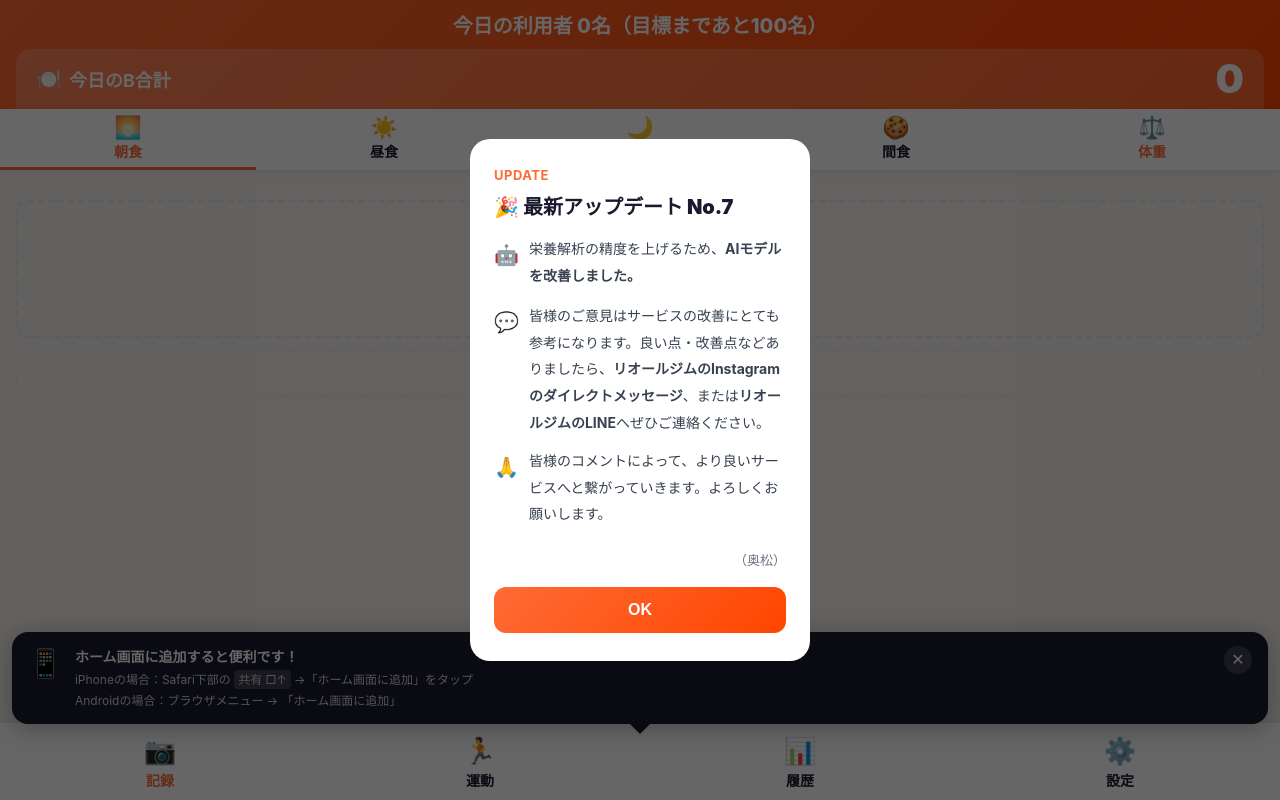
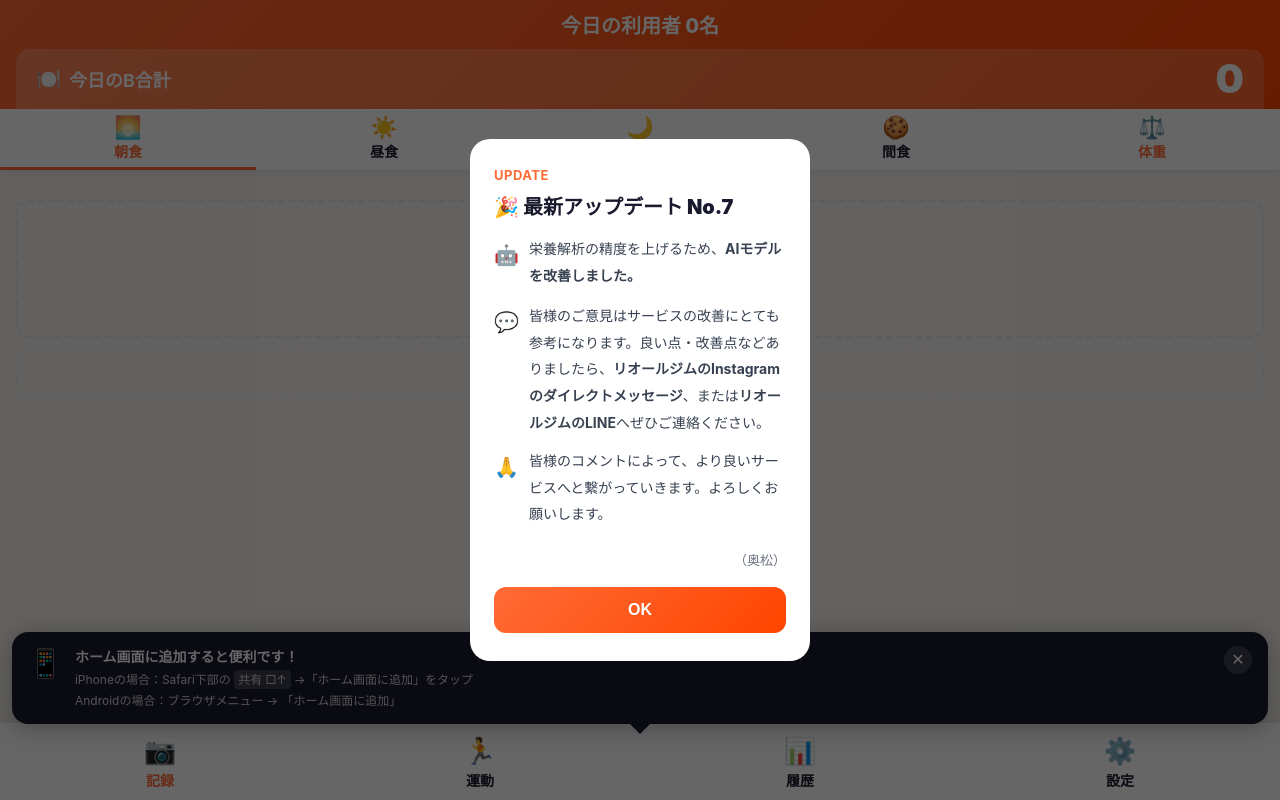
Before and after one commit to gymkoki/ab-diet-counter, a Flask app: page / in a window 1280 px wide. Run offline with Flask 3, Linux system fonts and the light colour scheme; data that the repository does not hold is empty; some libraries are stand-ins or nearby versions.

Commit message:
ヘッダーを「今日の利用者○名」だけに戻す（目標表記を削除）
Co-Authored-By: Claude Opus 4.8 <noreply@anthropic.com>

```diff
--- a/templates/index.html
+++ b/templates/index.html
@@ -582,10 +582,7 @@ async function loadStats() {
 }
 function applyStats(d) {
   const el = document.getElementById('header-users');
-  if (el) {
-    const remain = Math.max(0, 100 - (d.today_users || 0));
-    el.textContent = `今日の利用者 ${d.today_users}名（目標まであと${remain}名）`;
-  }
+  if (el) el.textContent = `今日の利用者 ${d.today_users}名`;
 }
 
 // ═══════════════════════════════════════════
```
